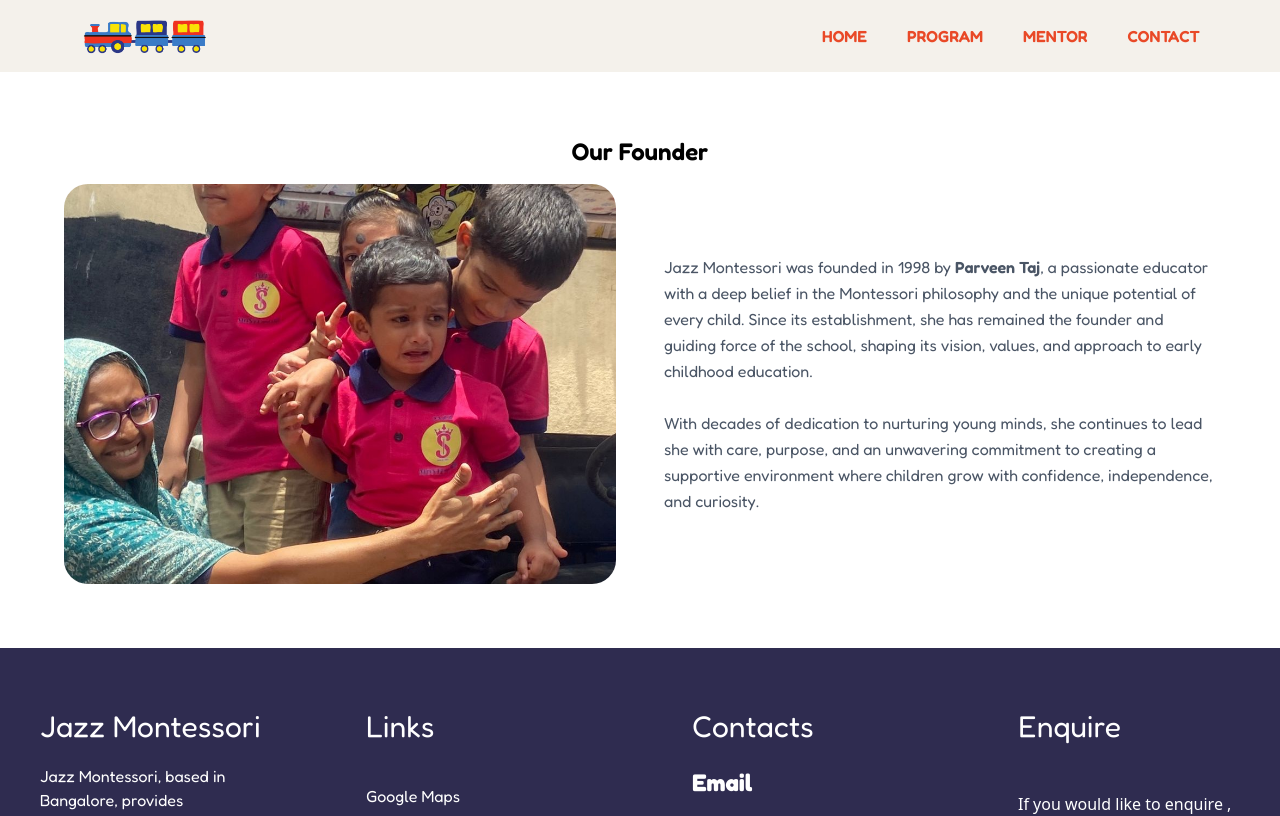
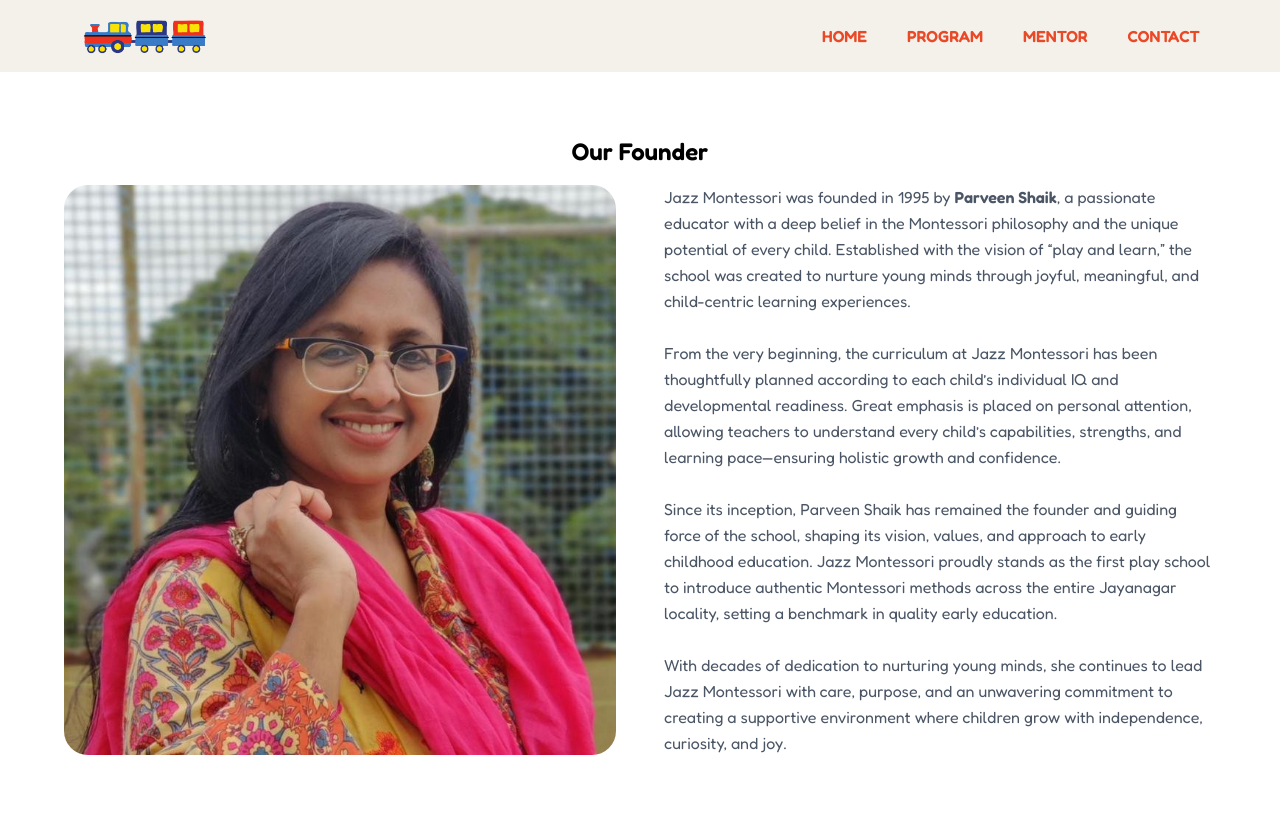
Before and after one commit to ray837/Jazz-Montessori, a React (Vite) app in the folder jazz_montesorri/: page /mentor in a window 1280 px wide. Shown: the top 816 px of the page. Built offline with nearby package versions, Linux system fonts and the light colour scheme.

Commit message:
spell corrections and info page correction

```diff
--- a/jazz_montesorri/index.html
+++ b/jazz_montesorri/index.html
@@ -4,7 +4,7 @@
     <meta charset="UTF-8" />
     <link rel="icon" type="image/svg+xml" href="/vite.svg" />
     <meta name="viewport" content="width=device-width, initial-scale=1.0" />
-    <title>practice_project</title>
+    <title>Jazz</title>
   </head>
   <body>
     <div id="root"></div>
--- a/jazz_montesorri/src/components/Footer.jsx
+++ b/jazz_montesorri/src/components/Footer.jsx
@@ -30,7 +30,7 @@
     <a href="mailto:jazz.montessori1995@gmail.com?subject=Admission%20Enquiry&body=Hello%20Jazz%20Montessori%2C%0A%0AI%20would%20like%20to%20enquire%20about%20admissions.%0A%0AThank%20you.">jazz.montessori1995@gmail.com</a>
 
       <h1 className='text-2xl font-bold  font-[Fredoka]'>Phone</h1>
-    <a href="tel:+91968643225">(+91) 968643225</a>
+    <a href="tel:+919686434225">(+91)9686434225</a>
 
      <h1 className='text-2xl font-bold  font-[Fredoka]'>Address</h1>
     <a href='https://share.google/U7oxatchLrWkW4o4m' target='_blank'>Jayanagar 1st Block, Bangalore</a>
--- a/jazz_montesorri/src/components/Info.jsx
+++ b/jazz_montesorri/src/components/Info.jsx
@@ -3,19 +3,19 @@
 
 const Info = () => {
   return (<>
-  <div className="flex items-center justify-center py-15">
+  <div className="flex items-center justify-center py-9 md:py-15">
     <img src={why} ></img>
   </div>
-   <div className="flex justify-center py-20 px-4">
+   <div className="flex justify-center py-8 px-4 md-py-20 mb-5 md:mb-20">
   <div className="max-w-3xl text-center">
     <p className="text-lg md:text-xl font-light leading-relaxed text-gray-700">
       “The greatest gifts we can give our children are the roots of responsibility
       and the wings of independence.”
     </p>
 
-    <div className="mt-4 text-right text-gray-500 font-medium  font-[Fredoka]">
+    {/* <div className="mt-4 text-right text-gray-500 font-medium  font-[Fredoka]">
       -Dr. Maria Montessori
-    </div>
+    </div> */}
   </div>
 </div>
 </>
--- a/jazz_montesorri/src/components/Mentor.jsx
+++ b/jazz_montesorri/src/components/Mentor.jsx
@@ -7,7 +7,7 @@
         Our Founder
       </h3>
   <div className="max-w-6xl mx-auto grid grid-cols-1 md:grid-cols-2 gap-12 items-center">
-    <div className="w-full h-[300px] md:h-[400px] rounded-3xl overflow-hidden bg-gray-200 flex items-center justify-center">
+    <div className="w-full h-[340px] md:h-[570px] rounded-3xl overflow-hidden bg-gray-200 flex items-center justify-center">
       <img
         src={founder}
         alt="About Jazz Montessori"
@@ -18,18 +18,28 @@
     <div className="text-center md:text-left">
 
 
-
-     <p className="text-gray-600 leading-relaxed ">
-  Jazz Montessori was founded in 1998 by <span className="font-semibold">Parveen Taj</span>,
+<p className="text-gray-600 leading-relaxed">
+  Jazz Montessori was founded in 1995 by <span className="font-semibold">Parveen Shaik</span>,
   a passionate educator with a deep belief in the Montessori philosophy and the
-  unique potential of every child. Since its establishment, she has remained the
-  founder and guiding force of the school, shaping its vision, values, and approach
-  to early childhood education.
+  unique potential of every child. Established with the vision of “play and learn,”
+  the school was created to nurture young minds through joyful, meaningful, and
+  child-centric learning experiences.
   <br /><br />
-  With decades of dedication to nurturing young minds, she continues to
-  lead she with care, purpose, and an unwavering commitment to creating
-  a supportive environment where children grow with confidence, independence, and
-  curiosity.
+  From the very beginning, the curriculum at Jazz Montessori has been thoughtfully
+  planned according to each child’s individual IQ and developmental readiness.
+  Great emphasis is placed on personal attention, allowing teachers to understand
+  every child’s capabilities, strengths, and learning pace—ensuring holistic growth
+  and confidence.
+  <br /><br />
+  Since its inception, Parveen Shaik has remained the founder and guiding force of
+  the school, shaping its vision, values, and approach to early childhood education.
+  Jazz Montessori proudly stands as the first play school to introduce authentic
+  Montessori methods across the entire Jayanagar locality, setting a benchmark in
+  quality early education.
+  <br /><br />
+  With decades of dedication to nurturing young minds, she continues to lead Jazz
+  Montessori with care, purpose, and an unwavering commitment to creating a
+  supportive environment where children grow with independence, curiosity, and joy.
 </p>
     </div>
 
```
Also changed, not shown: jazz_montesorri/src/assets/founder.jpeg.
